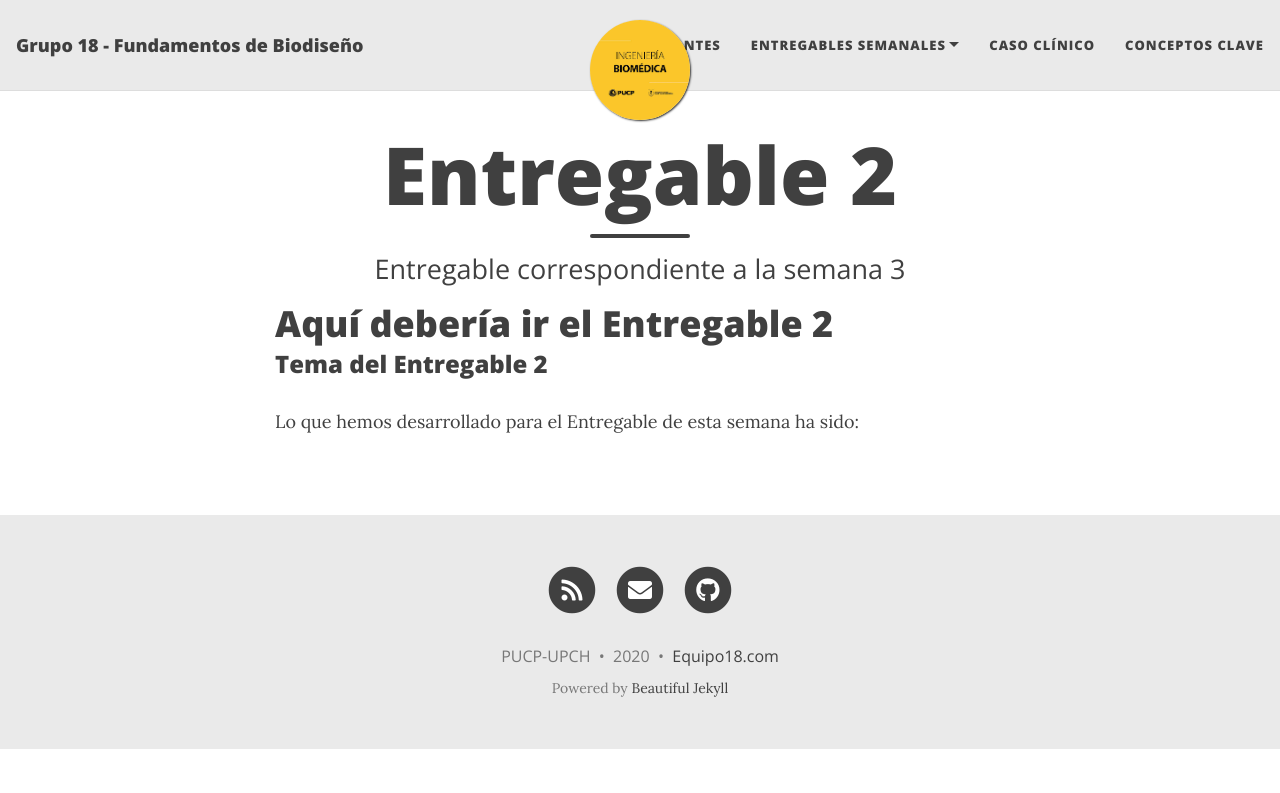
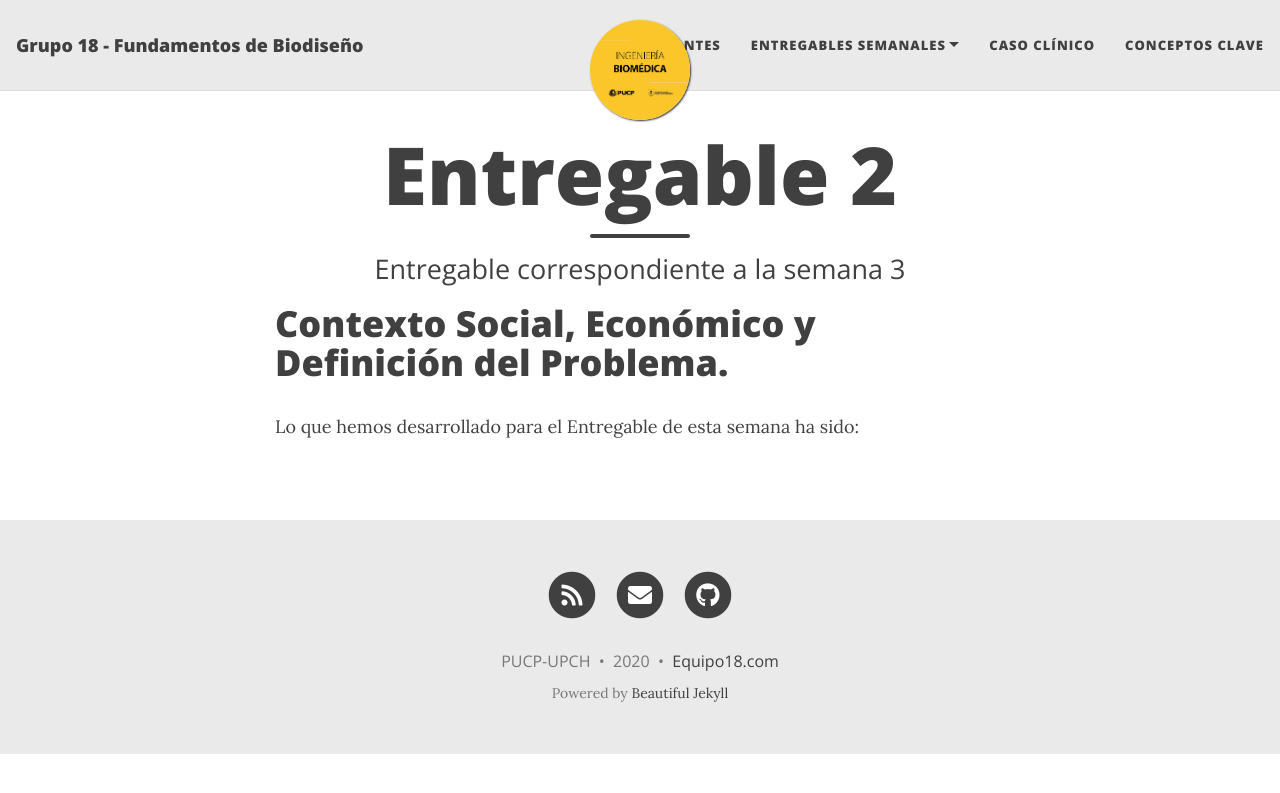
Before and after one commit to equipo18-fundbio/equipo18-fundbio1, a Jekyll site: the page built from Entregables/Entregable_2.md, in a window 1280 px wide. Shown: the top 793 px of the page. Built offline with Jekyll 4.4.1, drawn with Linux system fonts in a browser that asks for light colours; nearby versions of some CDN libraries.

Commit message:
Update Entregable_2.md

```diff
--- a/Entregables/Entregable_2.md
+++ b/Entregables/Entregable_2.md
@@ -4,7 +4,7 @@ title: Entregable 2
 subtitle: Entregable correspondiente a la semana 3
 ---
 
-# Aquí debería ir el Entregable 2
-### Tema del Entregable 2
+# Contexto Social, Económico y Definición del Problema.
+
 
 Lo que hemos desarrollado para el Entregable de esta semana ha sido:
```
